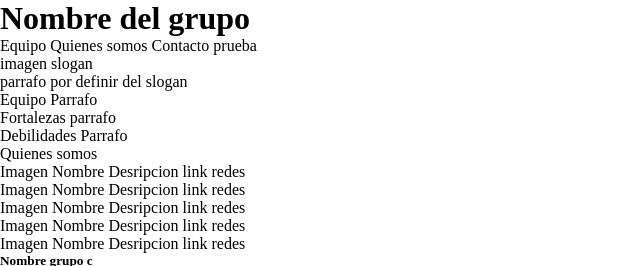
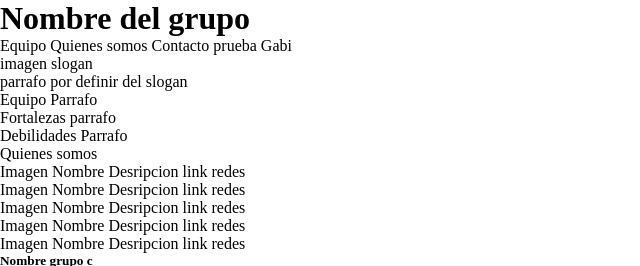
Before and after one commit to NaMillan/project-promo-v-module-1-team-2, a plain HTML site: page index.html in a window 1280 px wide. Shown: the top 266 px of the page, 0-640 px from the left. Drawn offline with Linux system fonts and the light colour scheme.

Commit message:
pruebagabi

```diff
--- a/index.html
+++ b/index.html
@@ -10,7 +10,7 @@
   <body>
     <header>
       <h1>Nombre del grupo</h1>
-      <nav>Equipo Quienes somos Contacto prueba</nav>
+      <nav>Equipo Quienes somos Contacto prueba Gabi</nav>
     </header>
     <main>
       <section>imagen slogan</section>
```
